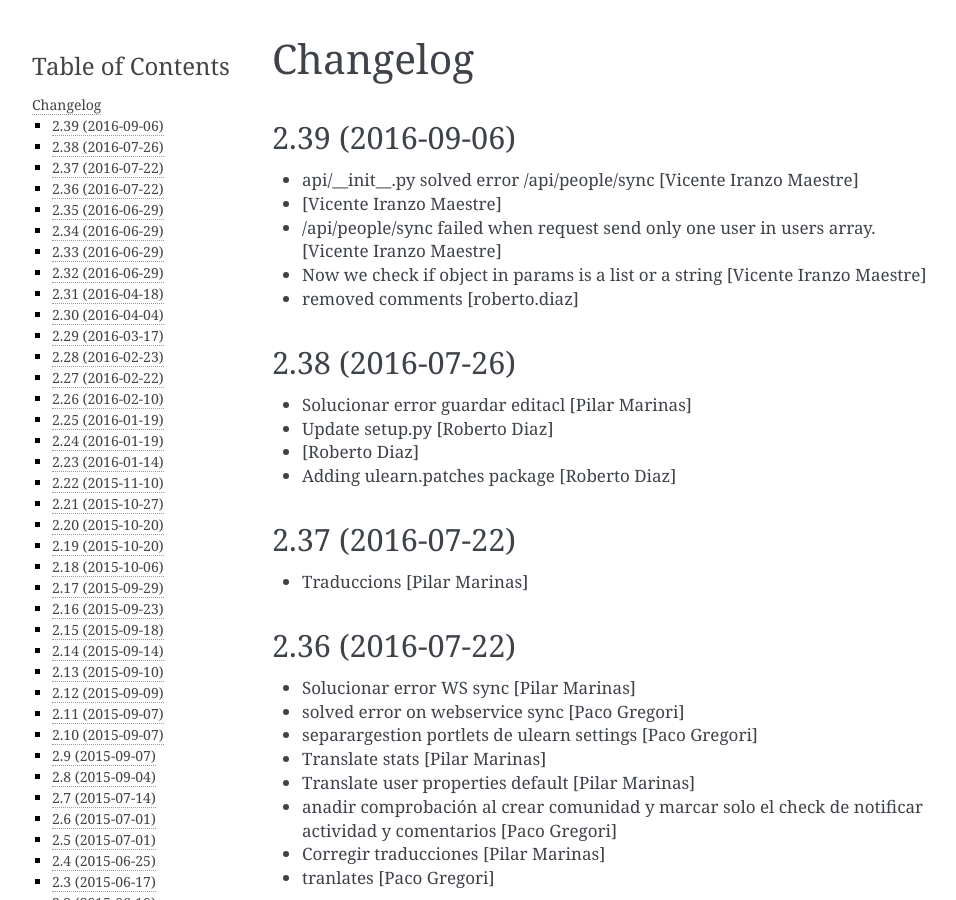
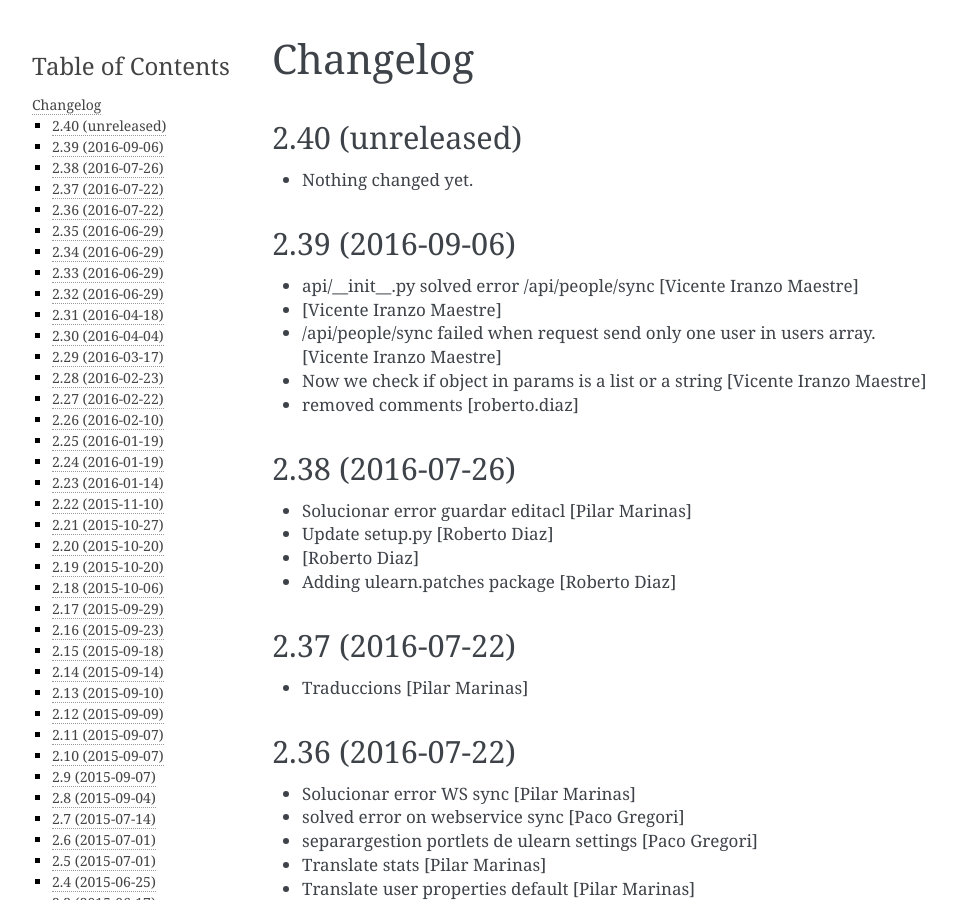
Before and after one commit to UPCnet/ulearn.core, a Sphinx documentation site: the page built from docs/HISTORY.rst, in a window 1280 px wide and 900 px high. Shown: the whole window, without its empty margins (148-1104 px from the left). Built offline with Sphinx 7.4.7, drawn with Linux system fonts in a browser that asks for light colours; pages that are not in the unit, such as notebooks, are missing from menus.

Commit message:
Back to development: 2.40

```diff
--- a/docs/HISTORY.rst
+++ b/docs/HISTORY.rst
@@ -1,5 +1,11 @@
 Changelog
 =========
+
+2.40 (unreleased)
+-----------------
+
+- Nothing changed yet.
+
 
 2.39 (2016-09-06)
 -----------------
--- a/setup.py
+++ b/setup.py
@@ -1,7 +1,7 @@
 from setuptools import setup, find_packages
 import os
 
-version = '2.39'
+version = '2.40.dev0'
 
 README = open('README.rst').read()
 HISTORY = open(os.path.join('docs', 'HISTORY.rst')).read()
```
